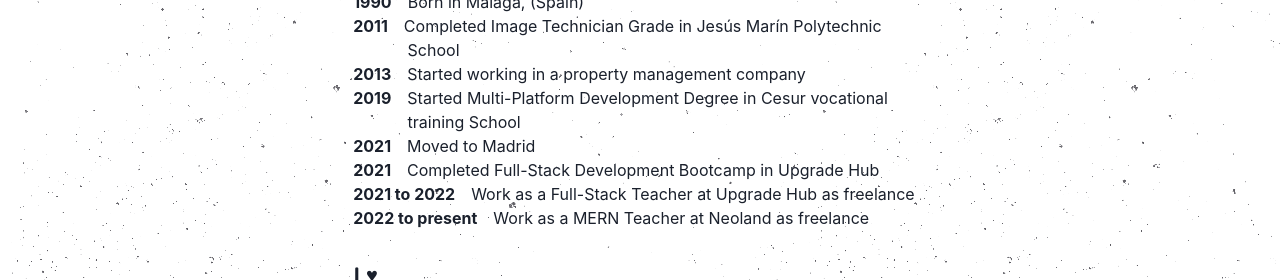
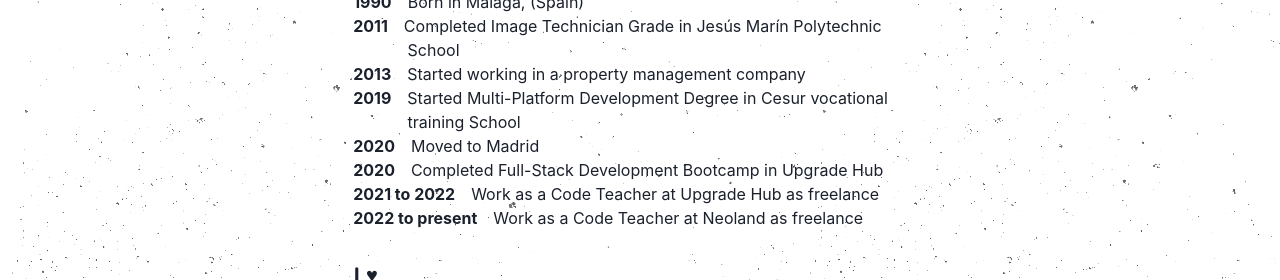
Before and after one commit to lethamburn/lethamburn-portfolio, a Next.js app: page / in a window 1280 px wide. Shown: the part 860-1140 px from the top of the page. Built offline with nearby package versions, Linux system fonts and the light colour scheme.

Commit message:
Update index.js

```diff
--- a/pages/index.js
+++ b/pages/index.js
@@ -108,20 +108,20 @@
             training School
           </BioSection>
           <BioSection>
-            <BioYear>2021</BioYear>
+            <BioYear>2020</BioYear>
             Moved to Madrid
           </BioSection>
           <BioSection>
-            <BioYear>2021</BioYear>
+            <BioYear>2020</BioYear>
             Completed Full-Stack Development Bootcamp in Upgrade Hub
           </BioSection>
           <BioSection>
             <BioYear>2021 to 2022</BioYear>
-            Work as a Full-Stack Teacher at Upgrade Hub as freelance
+            Work as a Code Teacher at Upgrade Hub as freelance
           </BioSection>
 <BioSection>
             <BioYear>2022 to present</BioYear>
-            Work as a MERN Teacher at Neoland as freelance
+            Work as a Code Teacher at Neoland as freelance
           </BioSection>
         </Section>
         <Section delay={0.3}>
```
